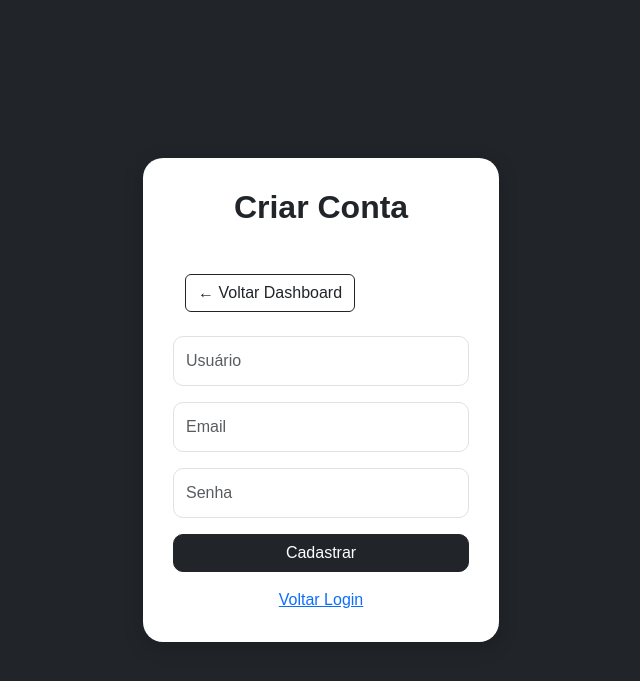
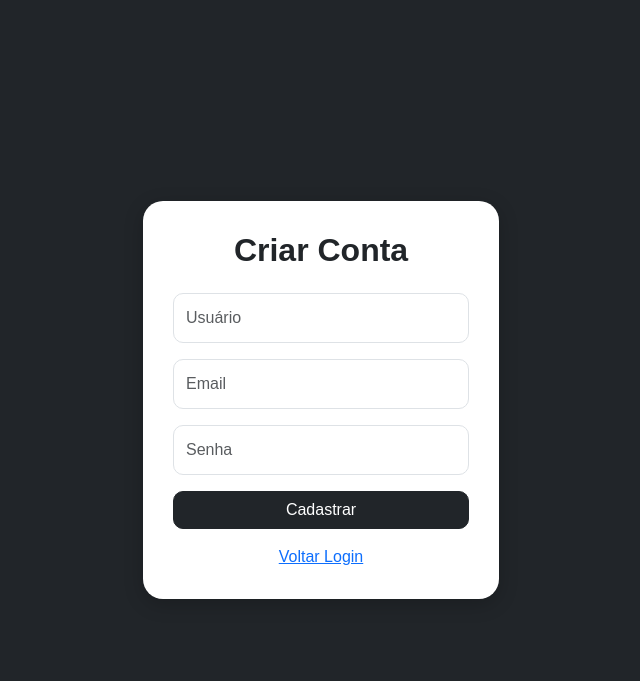
Before and after one commit to k4duDev/sistema_servicos, a FastAPI app: page /registrar in a window 1280 px wide. Shown: the top 681 px of the page, without its empty margins (319-959 px from the left). Run offline with FastAPI, Linux system fonts and the light colour scheme.

Commit message:
update registrar

```diff
--- a/templates/registrar.html
+++ b/templates/registrar.html
@@ -25,13 +25,6 @@
 <h2 class="text-center mb-4">
 Criar Conta
 </h2>
-
-<div class="container mt-5">
-
-<a href="/dashboard" class="btn btn-outline-dark mb-4">
-    ← Voltar Dashboard
-</a>
-</div>
 
 <form method="post" action="/registrar">
 
```
